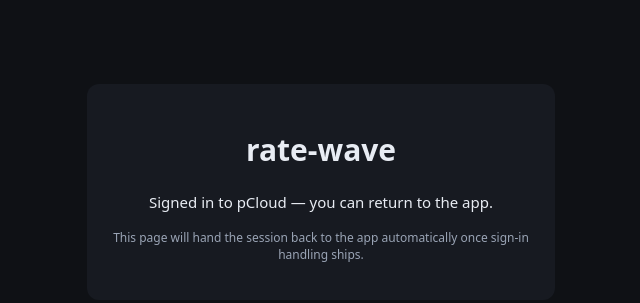
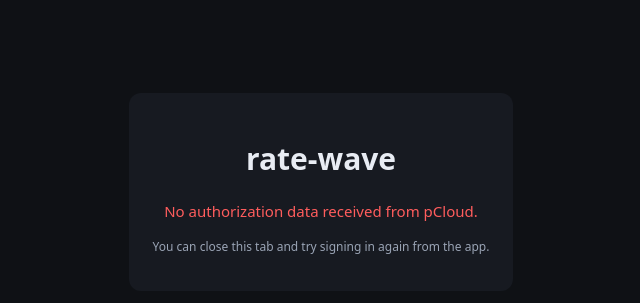
Before and after one commit to danielmroczek/rate-wave, a website with bundled scripts: page oauth.html in a window 1280 px wide. Shown: the part 208-511 px from the top of the page, without its empty margins (319-959 px from the left). Built offline with nearby package versions, Linux system fonts and the light colour scheme.

Commit message:
refactor(oauth): replace inline script with Vite module entry
- Remove ~140 lines of duplicated inline JS from oauth.html
- Import shared modules via <script type=module src=/src/auth/oauth-page.js>
- oauth-page.js reuses verifyState, saveToken, LS constants from src/auth/
- Includes IDB mirror (spec §4) and URL fragment cleanup on all error paths

```diff
--- a/oauth.html
+++ b/oauth.html
@@ -1,9 +1,12 @@
 <!doctype html>
 <!-- Statyczna strona-docelowa OAuth pCloud (implicit flow, response_type=token).
-     Stub zgodny z biletem 01 — pełna logika parsowania fragmentu, walidacji `state`
-     i przekazania tokenu do appki przychodzi w bilecie 03.
+     Bilet 03: parsuje token/hostname/locationid z fragmentu, waliduje state (anty-CSRF),
+     przekazuje do appki przez postMessage + localStorage + IDB mirror, czyści fragment z URL.
 
-     Prod redirect: https://danielmroczek.github.io/rate-wave/oauth.html  -->
+     Prod redirect: https://danielmroczek.github.io/rate-wave/oauth.html
+     Dev redirect:  http://localhost:5173/ (→ trafia na index.html, nie tę stronę)
+
+     Logika w src/auth/oauth-page.js (Vite bundluje ten wpis jako multi-page entry). -->
 <html lang="en">
   <head>
     <meta charset="utf-8" />
@@ -11,7 +14,6 @@
     <meta name="referrer" content="no-referrer" />
     <title>rate-wave — OAuth</title>
     <style>
-      /* Kolory = mirror :root z src/theme.css (strona odizolowana od bundla — spec §1a) */
       body {
         background: #0f1115;
         color: #e8ecf3;
@@ -36,15 +38,17 @@
         font-size: 12px;
         margin-top: 10px;
       }
+      .error {
+        color: #ff5d5d;
+      }
     </style>
   </head>
   <body>
-    <main class="box">
+    <main class="box" id="status">
       <h1>rate-wave</h1>
-      <p>Signed in to pCloud — you can return to the app.</p>
-      <p class="hint">
-        This page will hand the session back to the app automatically once sign-in handling ships.
-      </p>
+      <p id="msg">Signing in to pCloud…</p>
+      <p class="hint" id="detail"></p>
     </main>
+    <script type="module" src="/src/auth/oauth-page.js"></script>
   </body>
 </html>
```
